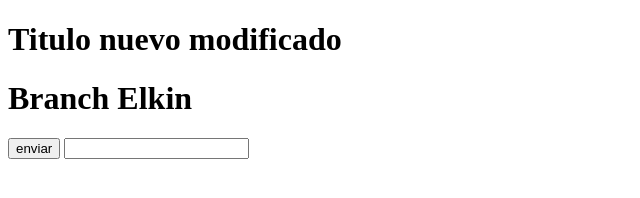
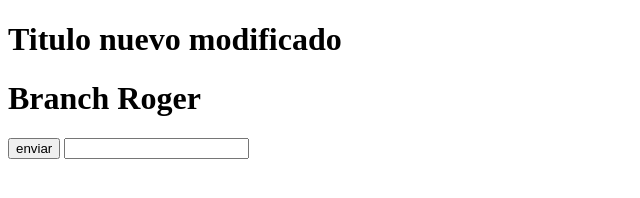
Before and after one commit to elkinprog/hello-word-, a plain HTML site: page index.html in a window 1280 px wide. Shown: the full height of the page, 0-640 px from the left. Drawn offline with Linux system fonts and the light colour scheme.

Commit message:
Rama Roger

```diff
--- a/index.html
+++ b/index.html
@@ -8,7 +8,7 @@
 </head>
 <body>
     <H1>Titulo nuevo modificado</H1>
-    <h1>Branch Elkin</h1>
+    <h1>Branch Roger</h1>
 
     <form action="#" method="get">
         <input type="button" value="enviar">
```
